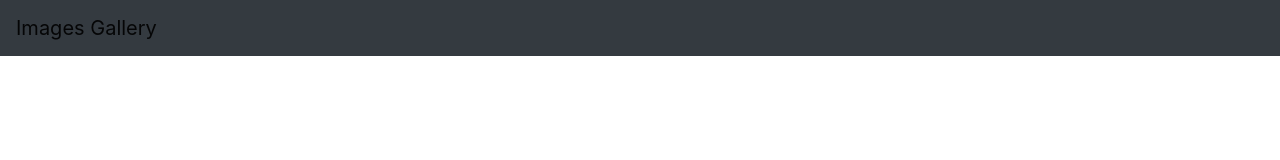
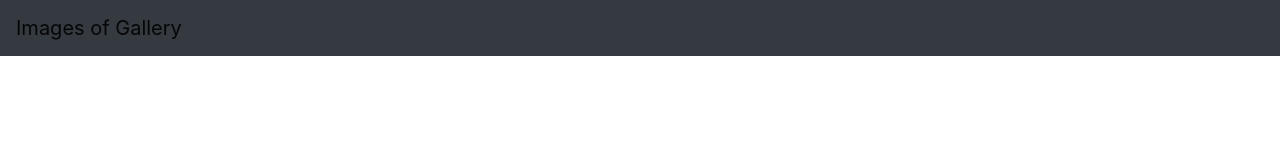
Before and after one commit to CecilChen9928/images-gallery, a React (Create React App) app in the folder frontend/: page / in a window 1280 px wide. Shown: the top 160 px of the page. Built offline with nearby package versions, Linux system fonts and the light colour scheme.

Commit message:
initial header component

```diff
--- a/frontend/src/App.js
+++ b/frontend/src/App.js
@@ -4,7 +4,7 @@ import Header from './components/Header';
 function App() {
   return (
     <div>
-      <Header />
+      <Header title="Images of Gallery"/>
     </div>
   );
 }
--- a/frontend/src/components/Header.js
+++ b/frontend/src/components/Header.js
@@ -1,10 +1,10 @@
 import React from 'react'
 import { Button, FormControl, Navbar } from 'react-bootstrap'
 
-const Header = () => {
+const Header = ({title}) => {
     return (
         <Navbar bg="dark" variant="light">
-            <Navbar.Brand href="/">Images Gallery</Navbar.Brand>
+            <Navbar.Brand href="/">{title}</Navbar.Brand>
         </Navbar>
     )
 };
```
